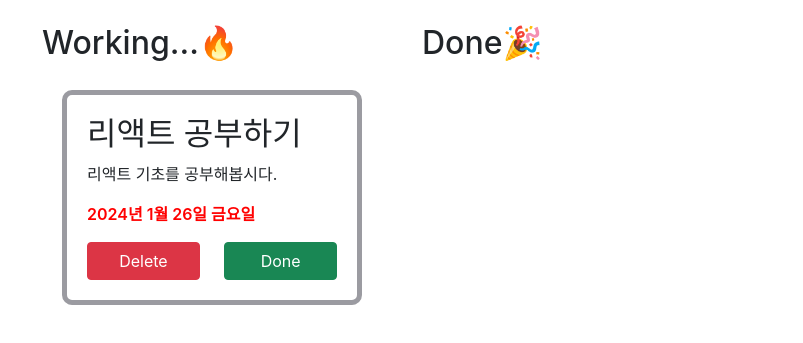
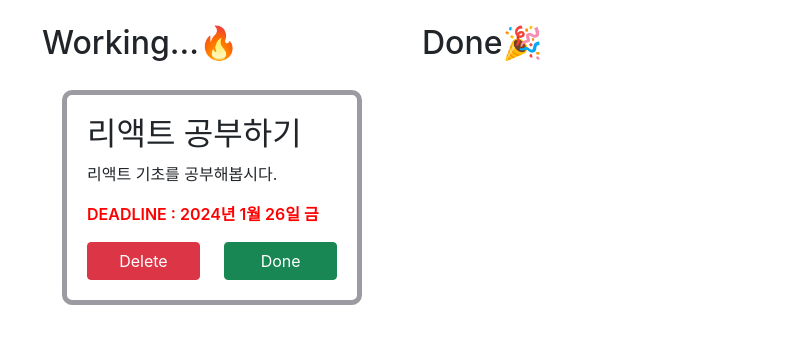
Before and after one commit to hyun0zin/to-do-list-project, a React (Create React App) app: page / in a window 1280 px wide. Shown: the part 205-548 px from the top of the page, without its empty margins (238-1041 px from the left). Built offline with nearby package versions, Linux system fonts and the light colour scheme.

Commit message:
refact : code refactoring

```diff
--- a/src/App.css
+++ b/src/App.css
@@ -85,10 +85,9 @@ body {
   flex-direction: column;
   flex-wrap: wrap;
 }
-.card-list {
+
+.card {
   list-style-type: none;
-}
-.card {
   border: 5px solid rgb(155, 155, 161);
   border-radius: 10px;
 
--- a/src/component/todo/TodoCards.jsx
+++ b/src/component/todo/TodoCards.jsx
@@ -1,10 +1,30 @@
 const TodoCards = ({ item, removeCardBtn, updateCardBtn }) => {
   const { id, title, text, date, isDone } = item;
+
+  /* Date type 변경하기 */
+  const numberOfDate = new Date(date);
+  const options = {
+    weekday: "short",
+    year: "numeric",
+    month: "long",
+    day: "numeric",
+  };
+  const changeDateType = numberOfDate.toLocaleDateString("ko-KR", options);
+
+  // const formattedDeadline = new Date(date).toLocaleDateString("ko-KR", {
+  //   year: "numeric",
+  //   month: "long",
+  //   day: "numeric",
+  //   weekday: "long",
+  // });
+
   return (
-    <div key={id} className="card">
+    <li key={id} className="card">
       <h2>{title}</h2>
       <p>{text}</p>
-      <p style={{ color: "red", fontWeight: "600" }}>{date}</p>
+      <p style={{ color: "red", fontWeight: "600" }}>
+        DEADLINE : {changeDateType}
+      </p>
       <div className="button-container">
         <button
           id="removeBtn"
@@ -24,7 +44,7 @@ const TodoCards = ({ item, removeCardBtn, updateCardBtn }) => {
           {isDone ? "Cancel" : "Done"}
         </button>
       </div>
-    </div>
+    </li>
   );
 };
 
--- a/src/component/todo/TodoController.jsx
+++ b/src/component/todo/TodoController.jsx
@@ -7,102 +7,16 @@ const todoObj = {
   id: 1,
   title: "리액트 공부하기",
   text: "리액트 기초를 공부해봅시다.",
-  date: "2024년 1월 26일 금요일",
+  date: "2024-01-26",
   isDone: false,
 };
 
 const TodoController = () => {
   const [cards, setCards] = useState([todoObj]);
 
-  const [title, setTitle] = useState("");
-  const [text, setText] = useState("");
-  const [date, setDate] = useState();
-  const [order, setOrder] = useState();
-
-  const addTitleHandler = (event) => {
-    setTitle(event.target.value);
-  };
-
-  const addTextHandler = (event) => {
-    setText(event.target.value);
-  };
-
-  // 날짜 추가 함수 & 날짜 type 변경
-  const addDateHandler = (event) => {
-    const numberOfDate = new Date(event.target.value);
-
-    const options = {
-      weekday: "long",
-      year: "numeric",
-      month: "long",
-      day: "numeric",
-    };
-
-    const changeDateType = numberOfDate.toLocaleDateString("ko-KR", options);
-    // console.log(changeDateType);
-    setDate(changeDateType);
-  };
-
-  // order 순으로 radio 버튼 누르면 오름차순 정렬
-  const changeDateUpOrderHandler = () => {
-    const orderCards = cards.map((order) => {
-      // const orderDates = order.sort((a, b) => a.date - b.date);
-      console.log(order);
-      // return orderDates;
-    });
-
-    setOrder(orderCards);
-  };
-
-  // order 순으로 radio 버튼 누르면 내림차순 정렬
-  const changeDateDownOrderHandler = () => {
-    const orderCards = cards.map((order) => {
-      // const orderDates = order.date;
-      console.log(order);
-      // const orderDates = order.sort((a, b) => {
-      //   return b.date - a.date;
-      // });
-
-      // return orderDates;
-    });
-
-    setOrder(orderCards);
-  };
-
   // card 추가하기
-  const addSubmit = (e) => {
-    e.preventDefault();
-
-    //빈 input 추가 막기
-    if (!title && text) {
-      alert("제목을 입력해주세요.");
-      return;
-    } else if (!text && title) {
-      alert("내용을 입력해주세요.");
-      return;
-    } else if (!title && !text) {
-      alert("제목과 내용을 입력해주세요.");
-      return;
-    }
-
-    if (!date) {
-      alert("마감기한을 입력해주세요.");
-      return;
-    }
-
-    const newCards = {
-      id: cards.length + 1,
-      title,
-      text,
-      date,
-      isDone: false,
-    };
-    setCards([...cards, newCards]);
-    setTitle("");
-    setText("");
-    setDate();
-
-    e.target.reset();
+  const addSubmit = (nextCard) => {
+    setCards((cards) => [nextCard, ...cards]);
   };
 
   //card 삭제하기 버튼
@@ -126,21 +40,25 @@ const TodoController = () => {
     setCards(updatedTodos);
   };
 
+  // Todo 오름차순 정렬
+  const sortCards = (order) => {
+    const sortedCards = [...cards].sort((a, b) => {
+      if (order === "asc") {
+        return new Date(a.date) - new Date(b.date);
+      }
+      return new Date(b.date) - new Date(a.date);
+    });
+    setCards(sortedCards);
+  };
+
+  // useMemo
   const workingCards = cards.filter((card) => !card.isDone);
   const doneCards = cards.filter((card) => card.isDone);
 
   return (
     <main>
-      <TodoForm
-        addTitleHandler={addTitleHandler}
-        addTextHandler={addTextHandler}
-        addDateHandler={addDateHandler}
-        addSubmit={addSubmit}
-      />
-      <TodoOrder
-        changeDateUpOrderHandler={changeDateUpOrderHandler}
-        changeDateDownOrderHandler={changeDateDownOrderHandler}
-      />
+      <TodoForm addSubmit={addSubmit} />
+      <TodoOrder sortCards={sortCards} />
       <div className="section-container">
         <TodoList
           subTitle="Working...🔥"
--- a/src/component/todo/TodoForm.jsx
+++ b/src/component/todo/TodoForm.jsx
@@ -1,14 +1,62 @@
-const TodoForm = ({
-  title,
-  text,
-  date,
-  addTitleHandler,
-  addTextHandler,
-  addDateHandler,
-  addSubmit,
-}) => {
+import { useState } from "react";
+
+const TodoForm = ({ addSubmit }) => {
+  const [title, setTitle] = useState("");
+  const [text, setText] = useState("");
+  const [date, setDate] = useState();
+
+  /* 제목, 내용 추가 함수 */
+  const addTitleHandler = (event) => {
+    setTitle(event.target.value);
+  };
+
+  const addTextHandler = (event) => {
+    setText(event.target.value);
+  };
+
+  /* 날짜 추가 함수 */
+  const addDateHandler = (event) => {
+    setDate(event.target.value);
+  };
+
+  /* card 추가하기 */
+  const handleSubmit = (e) => {
+    e.preventDefault();
+
+    //빈 input 추가 막기
+    if (!title && text) {
+      alert("제목을 입력해주세요.");
+      return;
+    } else if (!text && title) {
+      alert("내용을 입력해주세요.");
+      return;
+    } else if (!title && !text) {
+      alert("제목과 내용을 입력해주세요.");
+      return;
+    }
+
+    if (!date) {
+      alert("마감기한을 입력해주세요.");
+      return;
+    }
+
+    addSubmit({
+      id: crypto.randomUUID(),
+      title,
+      text,
+      date,
+      isDone: false,
+    });
+
+    setTitle("");
+    setText("");
+    setDate();
+
+    e.target.reset();
+  };
+
   return (
-    <form className="input-style" onSubmit={addSubmit}>
+    <form className="input-style" onSubmit={handleSubmit}>
       <div className="input-box">
         <div>
           Title &nbsp;
@@ -31,6 +79,7 @@ const TodoForm = ({
           <input
             className="date-class"
             type="date"
+            name="deadline"
             value={date}
             onChange={addDateHandler}
           />
--- a/src/component/todo/TodoList.jsx
+++ b/src/component/todo/TodoList.jsx
@@ -5,16 +5,14 @@ const TodoList = ({ cards, subTitle, removeCardBtn, updateCardBtn }) => {
     <section className="card-section">
       <h2>{subTitle}</h2>
       <ul className="card-container">
-        {cards.map(function (item) {
+        {cards.map(function (todo) {
           return (
-            <li className="card-list">
-              <TodoCards
-                key={item.id}
-                item={item}
-                removeCardBtn={removeCardBtn}
-                updateCardBtn={updateCardBtn}
-              />
-            </li>
+            <TodoCards
+              key={todo.id}
+              item={todo}
+              removeCardBtn={removeCardBtn}
+              updateCardBtn={updateCardBtn}
+            />
           );
         })}
       </ul>
```
